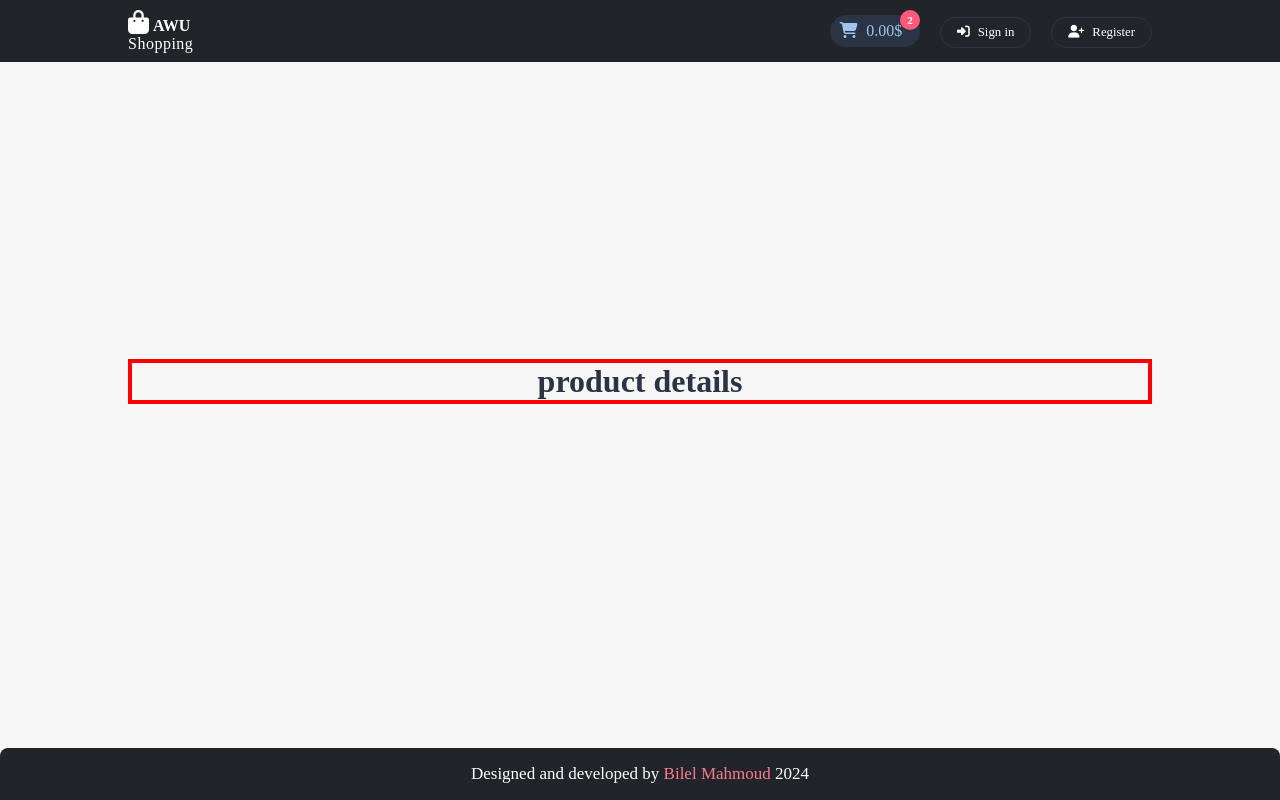
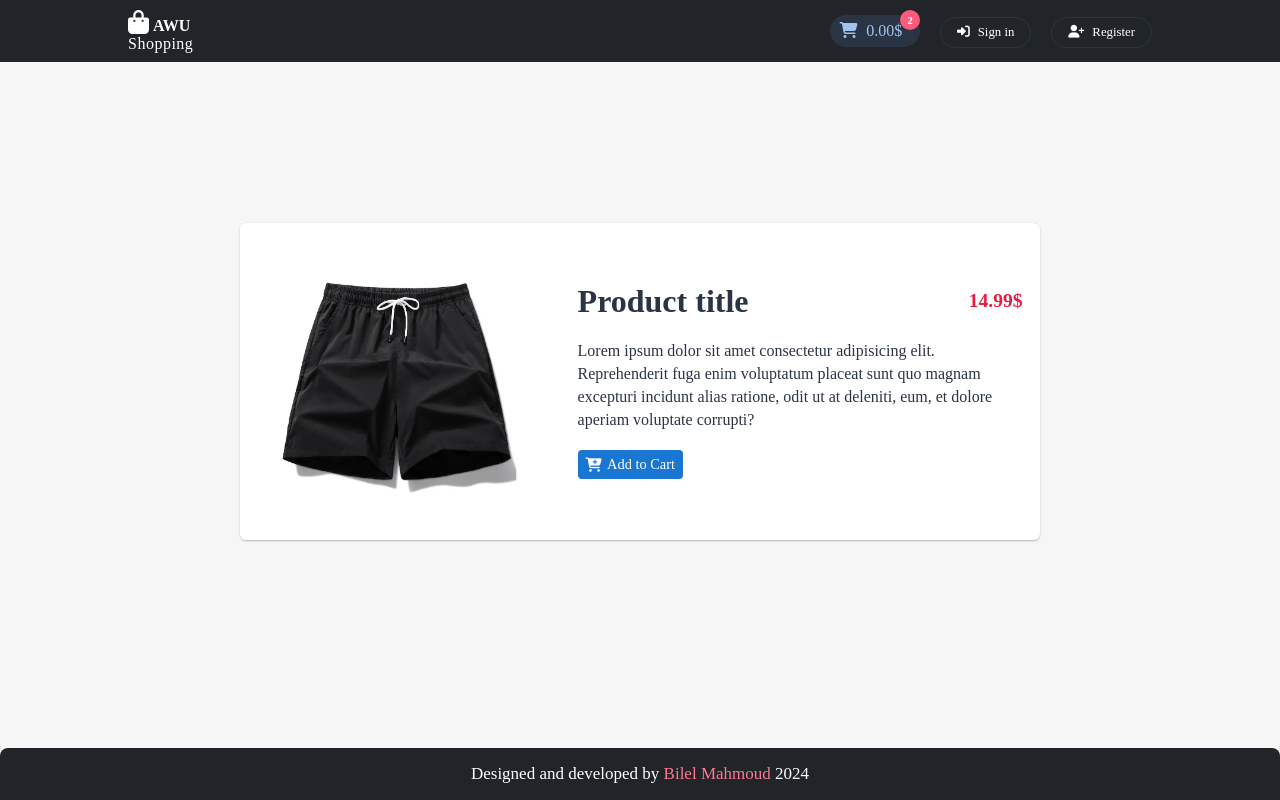
Before and after one commit to bilelmahmoud/ECOMMERCE-WEBSITE, a plain HTML site: page pages/products-details.html in a window 1280 px wide. Drawn offline with Linux system fonts and the light colour scheme.

Commit message:
Concevoir la page des détails du produit

```diff
--- a/css/pages/product-details.css
+++ b/css/pages/product-details.css
@@ -24,3 +24,63 @@ header.flex{
         scale: 0.95
     }
 }
+
+main.flex{
+    max-width: 800px;
+    box-shadow:rgba(0, 0, 0, 0.2) 0px -1px 1px -1px, rgba(0, 0, 0, 0.14) 0px 1px 1px 0px, rgba(0, 0, 0, 0.12) 0px 1px 3px 0px;
+    border-radius: 0.4rem;
+    background-color: var(--white);
+
+    & img {
+        width: 40%;
+        border-radius: 0.4rem;
+    }
+
+    & .price{
+        font-size: 1.22rem;
+        font-weight: bold;
+        color: var(--red-button);
+    }
+
+    & .product-details{
+        margin-inline: 1.1rem;
+    }
+
+    &  .description{
+        margin-block: 1.2rem;
+        line-height: 1.44rem;
+        text-align: left;
+    }
+
+    & .add-to-cart{
+        background-color: var(--blue-button);
+        color: var(--white);
+        border-radius: 4px;
+        padding: 6px 8px;
+        font-size: 0.9rem;
+        gap: 0.33rem
+    }
+
+    & .fa-cart-plus{
+        color: var(--white);
+    }
+}
+
+
+
+@media (width < 800px){
+    main.flex{
+      flex-wrap: wrap;
+
+      & img {
+        margin-inline: auto;
+        width: 260px;
+      }
+
+      .product-details{
+        margin-top: 2.5rem;
+        margin-bottom: 1.3rem;
+
+      }
+    }
+}
--- a/pages/products-details.html
+++ b/pages/products-details.html
@@ -36,8 +36,22 @@
             </a>
         </div>
     </header>
-    <main style="text-align: center;" class="border">
-        <h1>product details</h1>
+    <main style="text-align: center;" class="flex" >
+        <img  src="../img/1.png" alt="">
+        <div class="product-details">
+                <div style="justify-content: space-between;" class="flex">
+                    <h1>Product title</h1>
+                    <p class="price">14.99$</p>
+                </div>
+                <p class="description">
+                    Lorem ipsum dolor sit amet consectetur adipisicing elit. Reprehenderit fuga enim voluptatum placeat sunt quo magnam excepturi incidunt alias ratione, odit ut at deleniti, eum, et dolore aperiam voluptate corrupti?
+                </p>
+                <button class="add-to-cart flex">
+                    <i class="fa-solid fa-cart-plus"></i>
+                    Add to Cart
+                </button>
+
+        </div>
     </main>
     <footer>
         Designed and developed by
```
